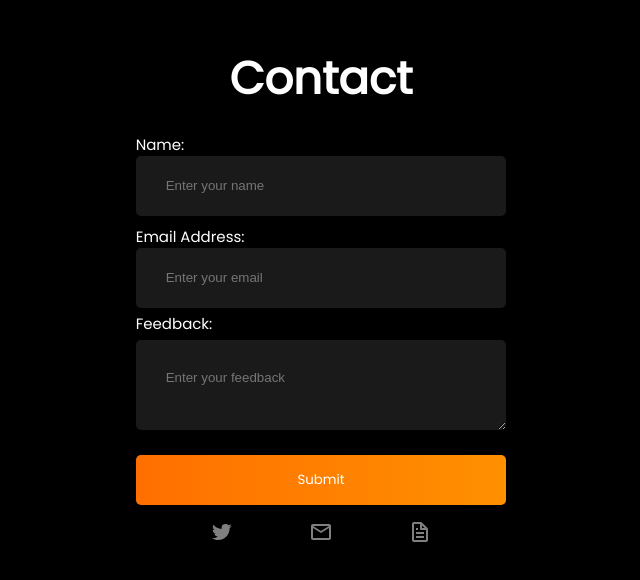
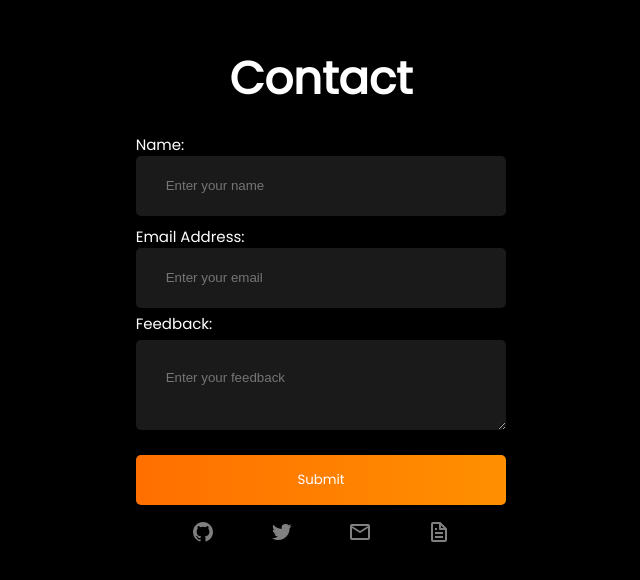
Before and after one commit to Perfecto-always/Perfecto-always, a website built with Vite: page index.html in a window 1280 px wide. Shown: the part 2564-3144 px from the top of the page, without its empty margins (309-949 px from the left). Built offline with nearby package versions, Linux system fonts and the light colour scheme; a web font is replaced by a local one; what letterizejs would draw is missing.

Commit message:
Added github link

```diff
--- a/index.html
+++ b/index.html
@@ -179,6 +179,15 @@
                 <button type="submit">Submit</button>
             </form>
             <div class="links">
+                <a href="https://github.com/Perfecto-always" target="_blank">
+                    <svg xmlns="http://www.w3.org/2000/svg" width="24" height="24" viewBox="0 0 24 24" fill="currentColor">
+              <path
+                fill-rule="evenodd"
+                clip-rule="evenodd"
+                d="M12.026 2c-5.509 0-9.974 4.465-9.974 9.974 0 4.406 2.857 8.145 6.821 9.465.499.09.679-.217.679-.481 0-.237-.008-.865-.011-1.696-2.775.602-3.361-1.338-3.361-1.338-.452-1.152-1.107-1.459-1.107-1.459-.905-.619.069-.605.069-.605 1.002.07 1.527 1.028 1.527 1.028.89 1.524 2.336 1.084 2.902.829.091-.645.351-1.085.635-1.334-2.214-.251-4.542-1.107-4.542-4.93 0-1.087.389-1.979 1.024-2.675-.101-.253-.446-1.268.099-2.64 0 0 .837-.269 2.742 1.021a9.582 9.582 0 0 1 2.496-.336 9.554 9.554 0 0 1 2.496.336c1.906-1.291 2.742-1.021 2.742-1.021.545 1.372.203 2.387.099 2.64.64.696 1.024 1.587 1.024 2.675 0 3.833-2.33 4.675-4.552 4.922.355.308.675.916.675 1.846 0 1.334-.012 2.41-.012 2.737 0 .267.178.577.687.479C19.146 20.115 22 16.379 22 11.974 22 6.465 17.535 2 12.026 2z"
+              ></path>
+            </svg>
+                </a>
                 <a href="https://twitter.com/Perfecto_01" target="_blank">
                     <svg xmlns="http://www.w3.org/2000/svg" width="24" height="24" viewBox="0 0 24 24" fill="currentColor">
               <path
```
